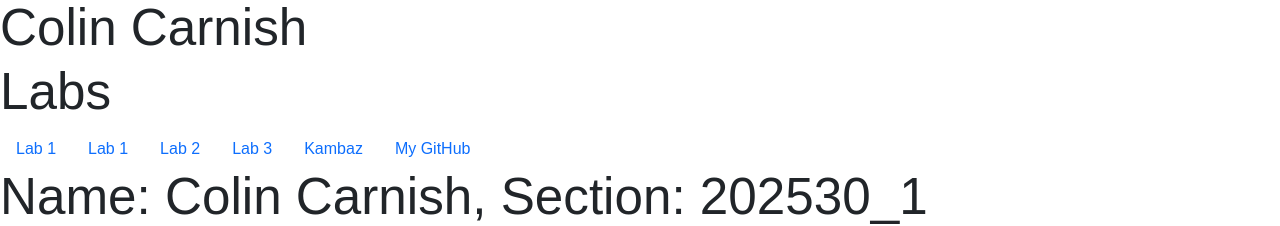
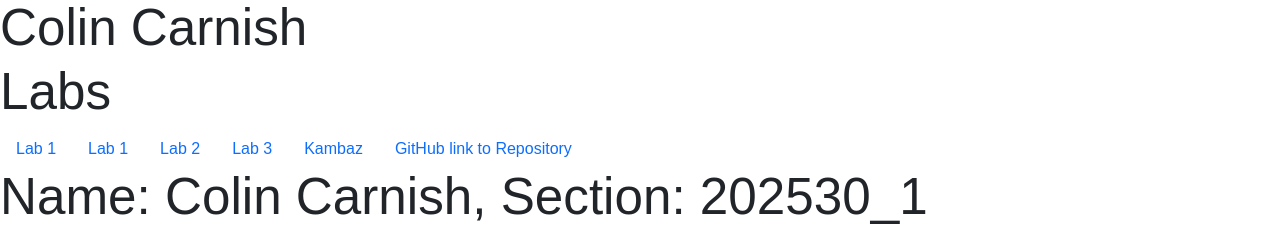
Before and after one commit to ColinCarnish/kambaz-react-web-app, a React (Vite) app: page /#/Labs/Lab1 in a window 1280 px wide. Shown: the top 226 px of the page. Built offline with nearby package versions, Linux system fonts and the light colour scheme; the HTML template or start-up script is replaced by a standard one.

Commit message:
Update TOC.tsx

```diff
--- a/src/Labs/TOC.tsx
+++ b/src/Labs/TOC.tsx
@@ -18,7 +18,7 @@ export default function TOC() {
        <Nav.Link href="#/Kambaz">Kambaz</Nav.Link>
      </Nav.Item>
      <Nav.Item>
-       <Nav.Link href="https://github.com/ColinCarnish">My GitHub</Nav.Link>
+       <Nav.Link href="https://github.com/ColinCarnish/kambaz-react-web-app.git" id="wd-github">GitHub link to Repository</Nav.Link>
      </Nav.Item>
    </Nav>
 );}
```
